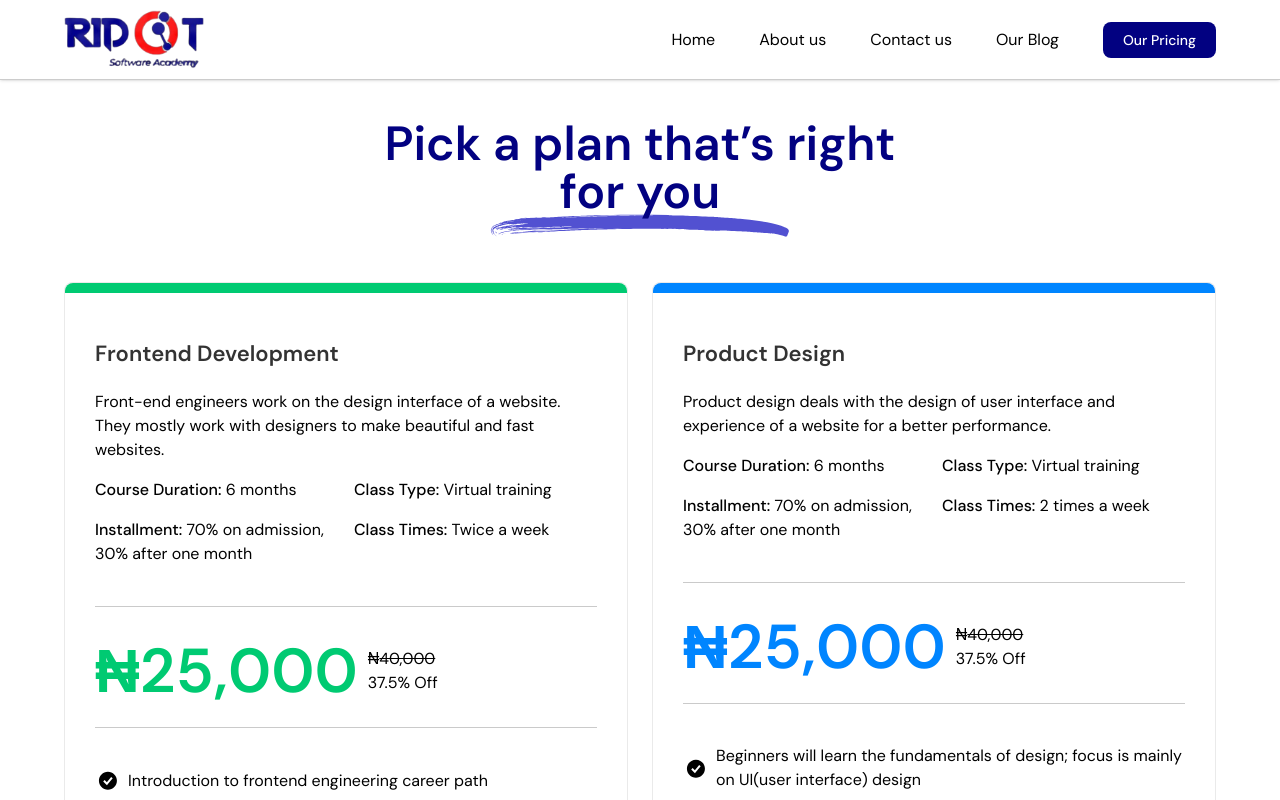
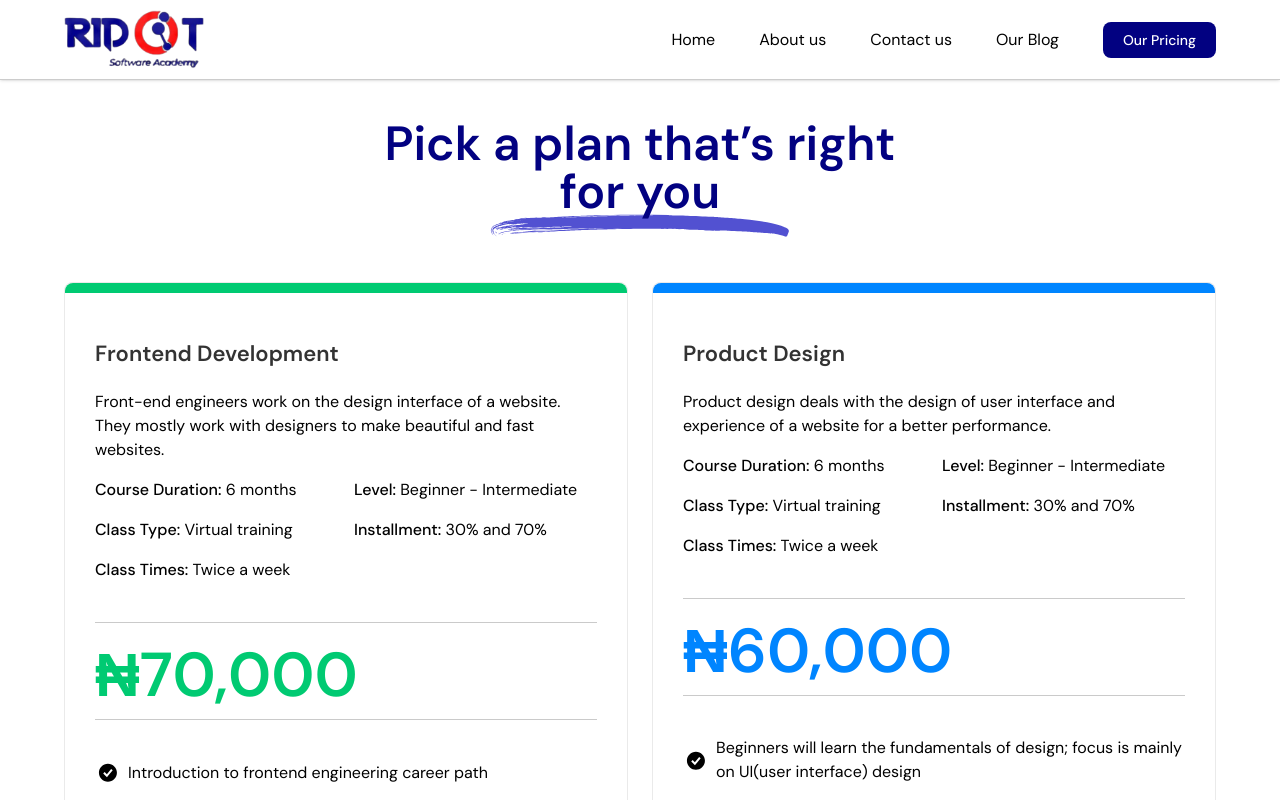
Before and after one commit to rahmlad-aramide/ridot-software-academy, a React (Vite) app: page /pricing in a window 1280 px wide. Shown: the top 800 px of the page. Built offline with nearby package versions, Linux system fonts and the light colour scheme.

Commit message:
update: updated the pricing

```diff
--- a/src/pages/Pricing/Pricing.jsx
+++ b/src/pages/Pricing/Pricing.jsx
@@ -2,23 +2,12 @@ import { useState } from "react";
 import { Layout } from "../../components";
 import { pricingData } from "../../utils/data";
 import underline from "../../assets/images/underline.svg";
-import { useNavigate } from "react-router-dom";
 import { PaystackCheckout } from "../../utils";
 
 const Pricing = () => {
-  const navigateTo = useNavigate();
-  const [selectedVal, setSelectedVal] = useState("Pick a plan");
   const [selectedPrice, setSelectedPrice] = useState(null);
   const [selectedPrices, setSelectedPrices] = useState([]);
   const [openModal, setOpenModal] = useState(false);
-  const handleChange = (e) => {
-    setSelectedVal(e.target.value);
-  };
-  const handleNavigate = (link) => {
-    if (selectedVal !== "Pick a plan") {
-      navigateTo(link);
-    }
-  };
 
   return (
     <Layout>
@@ -51,36 +40,28 @@ const Pricing = () => {
                       <p className="max-w-[60ch] mt-4">{data.subtitle}</p>
                       <div className="grid gap-2 md:gap-4 grid-cols-1 sm:grid-cols-2 mt-4">
                         <div>
-                          <span className="font-medium">Course Duration:</span> {data.duration}
+                          <span className="font-medium">Course Duration:</span>{" "}
+                          {data.duration}
                         </div>
                         <div>
-                          <span className="font-medium">Class Type:</span> Virtual training
+                          <span className="font-medium">Level:</span> Beginner -
+                          Intermediate
                         </div>
                         <div>
-                          <span className="font-medium">Installment:</span> 70% on admission, 30% after one month
+                          <span className="font-medium">Class Type:</span>{" "}
+                          Virtual training
                         </div>
                         <div>
-                          <span className="font-medium">Class Times:</span> {data.times}
+                          <span className="font-medium">Installment:</span> 30%
+                          and 70%
+                        </div>
+                        <div>
+                          <span className="font-medium">Class Times:</span>{" "}
+                          {data.times}
                         </div>
                       </div>
                     </div>
                     <div className="h-[1px] w-full bg-[#2d2d2d80] opacity-50 mt-10"></div>
-                    {data.title === "Custom" ? (
-                      <div className="h-[120px]">
-                        <select
-                          onChange={handleChange}
-                          className="border border-[#A25DDC] outline-none mt-6 h-[70px] rounded-lg w-full text-lg font-bold"
-                        >
-                          <option defaultValue={"Pick a plan"}>
-                            Pick a plan
-                          </option>
-                          <option value="monthly">Monthly</option>
-                          <option value="quarterly">Quarterly</option>
-                          <option value="annually">Annually</option>
-                          <option value="biannually">Bi-anually</option>
-                        </select>
-                      </div>
-                    ) : (
                     <div className="flex items-center my-8 mt-10">
                       <span
                         style={{ color: data.priceBg }}
@@ -89,57 +70,53 @@ const Pricing = () => {
                         <span>₦</span>
                         {data.price.toLocaleString()}
                       </span>{" "}
+                      {data.discount ? (
                         <div className="flex flex-col">
-                          <span>₦<s>{data.discount}</s></span>
+                          <span>
+                            ₦<s>{data.discount}</s>
+                          </span>
                           <span>{data.percent} Off</span>
                         </div>
+                      ) : null}
                     </div>
-                    )}
                     <div className="h-[1px] w-full bg-[#2d2d2d80] opacity-50 mb-10"></div>
                     {data.desc.map((desc, index) => (
                       <div key={index} className="flex items-center mb-4">
-                        {desc.icon &&
-                          <img src={desc.icon} alt={desc.text} />
-                        }
+                        {desc.icon && <img src={desc.icon} alt={desc.text} />}
                         <span className="ml-2">{desc.text}</span>
                       </div>
                     ))}
                   </div>
-                  {data.title === "Custom" ? (
-                    <div className="mb-2">
+
+                  <div className="mt-4 mb-2">
                     <button
-                        onClick={() => handleNavigate(data.link)}
-                        disabled={selectedVal === "Pick a plan"}
-                        className="bg-primary hover:scale-95 disabled:bg-primary/40 transition duration-200 rounded-full text-white w-full py-2"
+                      onClick={() => {
+                        setSelectedPrice(data.price);
+                        setSelectedPrices(data.prices);
+                        setOpenModal(true);
+                      }}
+                      style={{ backgroundColor: data.priceBg }}
+                      className="bg-primary hover:scale-95 transition duration-200 rounded-lg text-white w-full py-2"
                     >
                       {data.buttonVal}
                     </button>
                   </div>
-                  ) : (
-                    <div className="mt-4 mb-2">
-                        <button onClick={()=>
-                          {
-                            setSelectedPrice(data.price)
-                            setSelectedPrices(data.prices)
-                            setOpenModal(true)
-                          }}
-                          style={{backgroundColor: data.priceBg}} className="bg-primary hover:scale-95 transition duration-200 rounded-lg text-white w-full py-2">
-                          {data.buttonVal}
-                        </button>
-                    </div>
-                  )}
                 </div>
               </div>
             ))}
           </div>
         </div>
       </div>
-      {
-        (openModal && selectedPrice !== null) &&
+      {openModal && selectedPrice !== null && (
         <div className="h-screen w-full fixed z-50 top-0 left-0 bg-black/30 backdrop-blur-sm flex justify-center">
-          <PaystackCheckout selectedPrice={selectedPrice} selectedPrices={selectedPrices} setSelectedPrice={setSelectedPrice} setOpenModal={setOpenModal} />
+          <PaystackCheckout
+            selectedPrice={selectedPrice}
+            selectedPrices={selectedPrices}
+            setSelectedPrice={setSelectedPrice}
+            setOpenModal={setOpenModal}
+          />
         </div>
-      }
+      )}
     </Layout>
   );
 };
--- a/src/utils/data.js
+++ b/src/utils/data.js
@@ -8,9 +8,9 @@ export const pricingData = [
     duration: "6 months",
     times: "Twice a week",
     installments: "70% down payment",
-    price: 25000,
-    prices: [{percent: '70%',price: 17500}, {percent: 'Full', price: 25000}],
-    discount: "40,000",
+    price: 70000,
+    prices: [{percent: '30%',price: 21000}, {percent: '70%', price: 49000}, {percent: 'Full', price: 70000}],
+    discount: null,
     priceBg: "#00CA72",
     buttonVal: "Enroll Now",
     percent: "37.5%",
@@ -67,11 +67,11 @@ export const pricingData = [
     subtitle:
       "Product design deals with the design of user interface and experience of a website for a better performance.",
     duration: "6 months",
-    times: "2 times a week",
+    times: "Twice a week",
     installments: "70% down payment",
-    price: 25000,
-    prices: [{percent: '70%',price: 17500}, {percent: 'Full', price: 25000}],
-    discount: "40,000",
+    price: 60000,
+    prices: [{percent: '30%', price: 18000}, {percent: '70%',price: 42000}, {percent: 'Full', price: 60000}],
+    discount: null,
     priceBg: "#0085FF",
     buttonVal: "Enroll Now",
     percent: "37.5%",
@@ -124,11 +124,11 @@ export const pricingData = [
     subtitle:
       "Digital marketing deals with the electronic form of selling, advertising of goods and services across several online platforms.",
     duration: "6 months",
-    times: "2 times a week",
+    times: "Twice a week",
     installments: "70% down payment",
-    price: 20000,
-    prices: [{percent: '70%',price: 14000}, {percent: 'Full', price: 20000}],
-    discount: "35,000",
+    price: 50000,
+    prices: [{percent: '30%', price: 15000}, {percent: '70%', price: 35000}, {percent: 'Full', price: 50000}],
+    discount: null,
     priceBg: "#A25DDC",
     buttonVal: "Enroll Now",
     percent: "42.86%",
@@ -217,11 +217,11 @@ export const pricingData = [
     subtitle:
       "Video editing deals with crafting and enhancing visual stories for diverse media platforms.",
     duration: "6 months",
-    times: "2 times a week",
+    times: "Twice a week",
     installments: "70% down payment",
-    price: 25000,
-    prices: [{percent: '70%',price: 17500}, {percent: 'Full', price: 25000}],
-    discount: "38,000",
+    price: 60000,
+    prices: [{percent: '30%', price: 18000}, {percent: '70%',price: 42000}, {percent: 'Full', price: 60000}],
+    discount: null,
     priceBg: "#00CA72",
     buttonVal: "Enroll Now",
     percent: "34.21%",
@@ -350,11 +350,11 @@ export const pricingData = [
     subtitle:
       "Data science focuses on extracting insights and knowledge from complex data using statistical, analytical, and programming methods, to inform decision-making and predictions.",
     duration: "6 months",
-    times: "2 times a week",
+    times: "Twice a week",
     installments: "70% down payment",
-    price: 50000,
-    prices: [{percent: '70%',price: 35000}, {percent: 'Full', price: 50000}],
-    discount: "90,000",
+    price: 120000,
+    prices: [{percent: '30%', price: 36000}, {percent: '70%', price: 84000}, {percent: 'Full', price: 120000}],
+    discount: null,
     priceBg: "#0085FF",
     buttonVal: "Enroll Now",
     percent: "44.44%",
```
Lines whose indentation alone changed are shown as unchanged.
